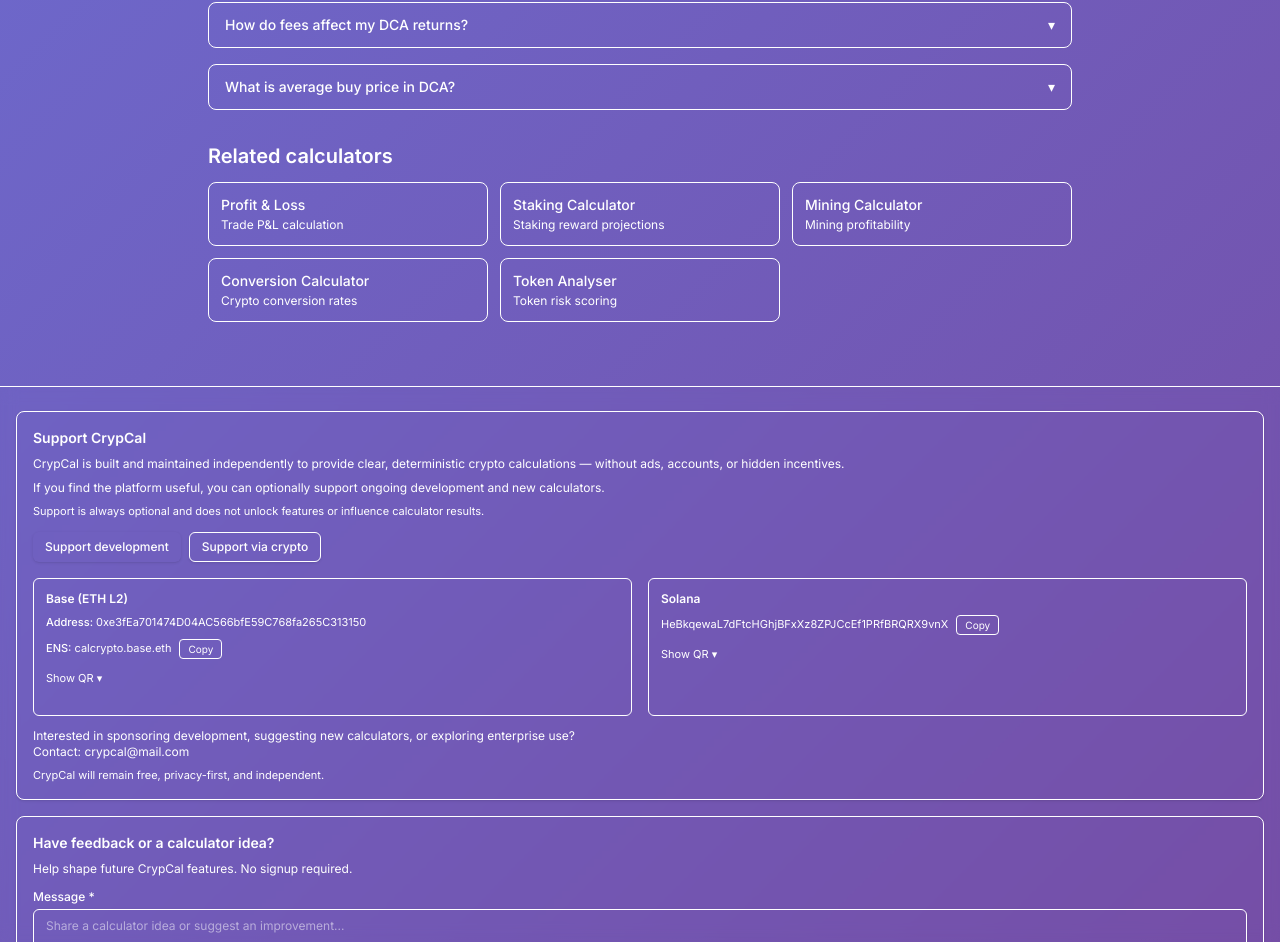
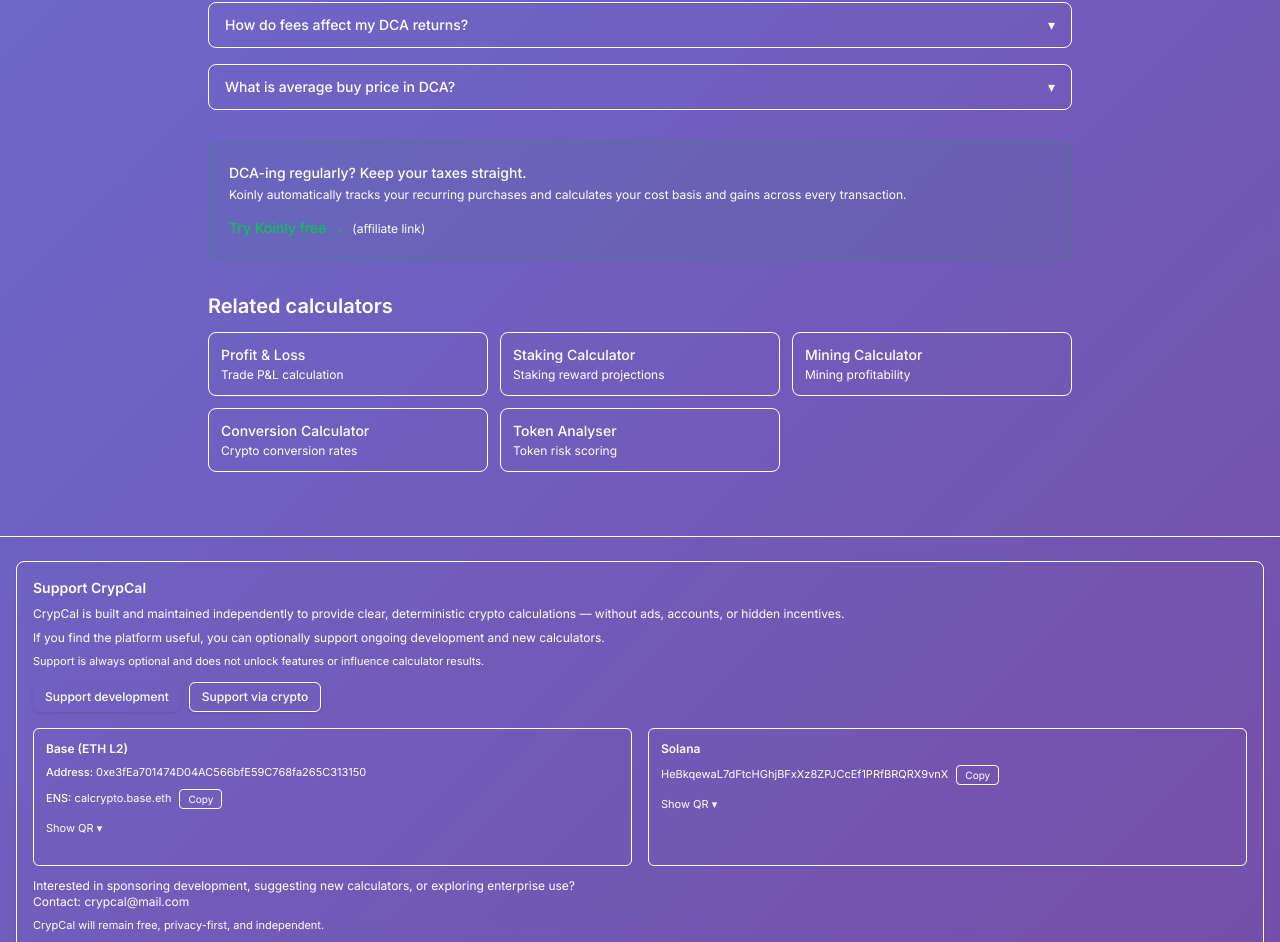
Before and after one commit to PatchLore/CalcCrypto, a Next.js app: page /calculators/dca in a window 1280 px wide. Shown: the part 2108-3050 px from the top of the page. Built offline with nearby package versions, Linux system fonts and the light colour scheme; no server answers.

Commit message:
feat: add Koinly affiliate links with proper disclosure

```diff
--- a/src/app/calculators/dca/page.tsx
+++ b/src/app/calculators/dca/page.tsx
@@ -2,6 +2,7 @@
 import { DCAClient } from './DCAClient';
 import { JsonLd } from "@/components/seo/JsonLd";
 import { TrustBadge } from "@/components/ui/TrustBadge";
+import { AFFILIATE_LINKS } from '@/lib/constants';
 
 export const metadata: Metadata = {
   title: 'Crypto DCA Calculator — Dollar Cost Averaging | CalcCrypto',
@@ -205,6 +206,36 @@
           </section>
 
           <section>
+            <div className="rounded-xl border border-green-600/30
+                            bg-green-600/5 p-5 mb-8">
+              <p className="text-sm font-medium text-crypto-foreground
+                            mb-1">
+                DCA-ing regularly? Keep your taxes straight.
+              </p>
+              <p className="text-xs text-crypto-muted-foreground mb-3">
+                Koinly automatically tracks your recurring purchases
+                and calculates your cost basis and gains across
+                every transaction.
+              </p>
+
+              <a
+                href={AFFILIATE_LINKS.koinly}
+                target="_blank"
+                rel="noopener noreferrer sponsored"
+                className="inline-flex items-center gap-2 text-sm
+                           font-medium text-green-500
+                           hover:text-green-400 transition-colors"
+              >
+                Try Koinly free →
+              </a>
+              <span className="text-xs text-crypto-muted-foreground
+                               ml-2">
+                (affiliate link)
+              </span>
+            </div>
+          </section>
+
+          <section>
             <h2 className="text-xl font-semibold text-crypto-foreground mb-3">
               Related calculators
             </h2>
--- a/src/app/calculators/profit-loss/page.tsx
+++ b/src/app/calculators/profit-loss/page.tsx
@@ -2,6 +2,7 @@
 import { ProfitLossClient } from './ProfitLossClient';
 import { JsonLd } from "@/components/seo/JsonLd";
 import { TrustBadge } from "@/components/ui/TrustBadge";
+import { AFFILIATE_LINKS } from '@/lib/constants';
 
 export const metadata: Metadata = {
   title: 'Crypto Profit & Loss Calculator | CalcCrypto',
@@ -206,6 +207,36 @@
           </section>
 
           <section>
+            <div className="rounded-xl border border-green-600/30
+                            bg-green-600/5 p-5 mb-8">
+              <p className="text-sm font-medium text-crypto-foreground
+                            mb-1">
+                Tracking multiple trades for tax?
+              </p>
+              <p className="text-xs text-crypto-muted-foreground mb-3">
+                Koinly imports your full transaction history and
+                generates HMRC, IRS and ATO-ready tax reports
+                automatically.
+              </p>
+
+              <a
+                href={AFFILIATE_LINKS.koinly}
+                target="_blank"
+                rel="noopener noreferrer sponsored"
+                className="inline-flex items-center gap-2 text-sm
+                           font-medium text-green-500
+                           hover:text-green-400 transition-colors"
+              >
+                Try Koinly free →
+              </a>
+              <span className="text-xs text-crypto-muted-foreground
+                               ml-2">
+                (affiliate link)
+              </span>
+            </div>
+          </section>
+
+          <section>
             <h2 className="text-xl font-semibold text-crypto-foreground mb-3">
               Related calculators
             </h2>
--- a/src/app/calculators/tax/TaxClient.tsx
+++ b/src/app/calculators/tax/TaxClient.tsx
@@ -6,6 +6,7 @@
 import { Card, CardContent, CardDescription, CardHeader, CardTitle } from '../../../components/ui/Card';
 import { calculateCGT } from '../../../lib/calcEngine';
 import { formatCurrency, formatPercentage } from '../../../lib/formulas';
+import { AFFILIATE_LINKS } from '../../../lib/constants';
 
 type Jurisdiction = 'UK' | 'US' | 'AU' | 'EU';
 type TaxRate = 'basic' | 'higher';
@@ -307,6 +308,31 @@
                    </div>
                  </div>
 
+                 <div className="pt-4 border-t border-crypto-border">
+                   <p className="text-xs text-crypto-muted-foreground mb-3">
+                     Need official tax reports for HMRC, IRS or ATO?
+                     Koinly connects your exchanges and generates
+                     ready-to-file tax documents automatically.
+                   </p>
+
+                   <a
+                     href={AFFILIATE_LINKS.koinly}
+                     target="_blank"
+                     rel="noopener noreferrer sponsored"
+                     className="flex items-center justify-center gap-2
+                                w-full py-2.5 px-4 rounded-lg text-sm
+                                font-medium bg-green-600 hover:bg-green-700
+                                text-white transition-colors"
+                   >
+                     Get your full crypto tax report on Koinly →
+                   </a>
+                   <p className="text-xs text-crypto-muted-foreground
+                                 text-center mt-2">
+                     Affiliate link — we may earn a commission at no
+                     cost to you
+                   </p>
+                 </div>
+
                 {/* Loss note */}
                 {isLoss && (
                   <div className="text-xs text-crypto-muted-foreground
--- a/src/lib/constants.ts
+++ b/src/lib/constants.ts
@@ -230,6 +230,10 @@
   },
 };
 
+export const AFFILIATE_LINKS = {
+  koinly: 'https://koinly.io/?via=988B61BA&utm_source=affiliate',
+} as const;
+
 /**
  * API endpoints
  */
```
Lines whose indentation alone changed are shown as unchanged.
